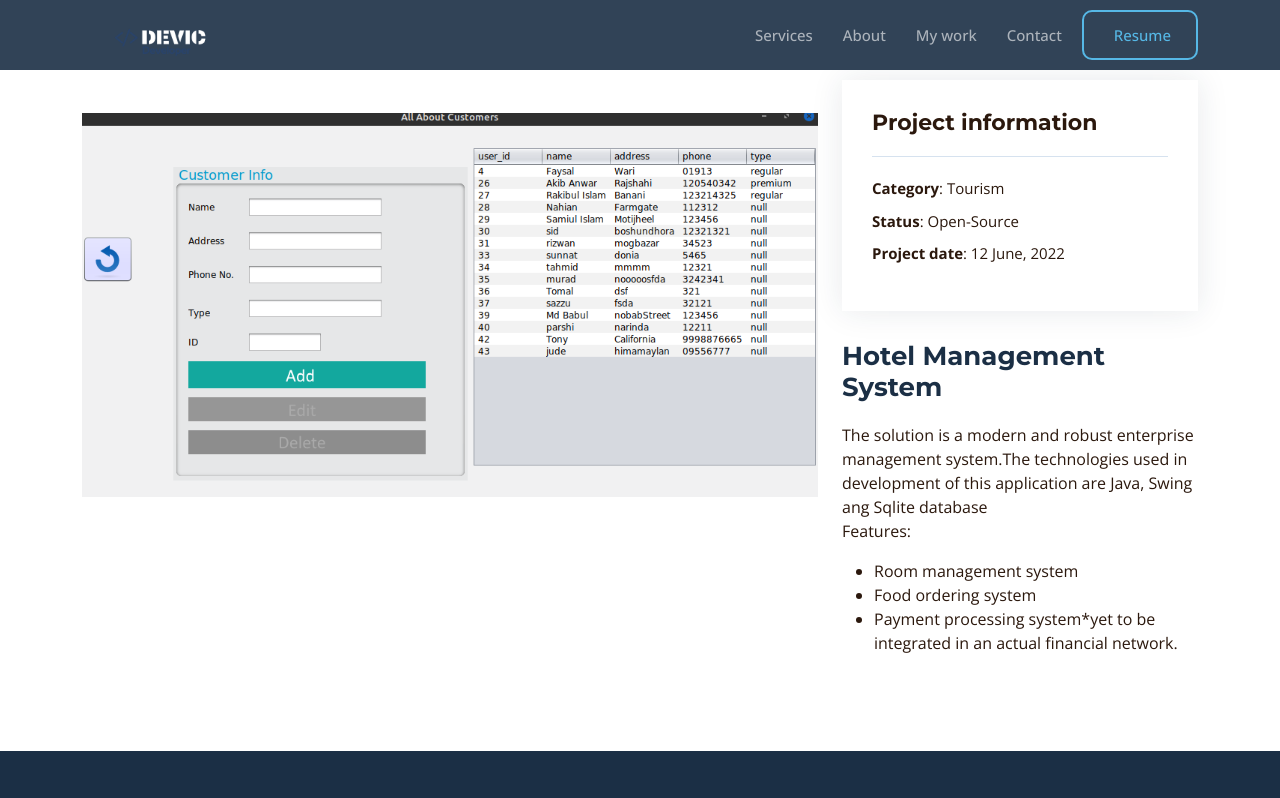
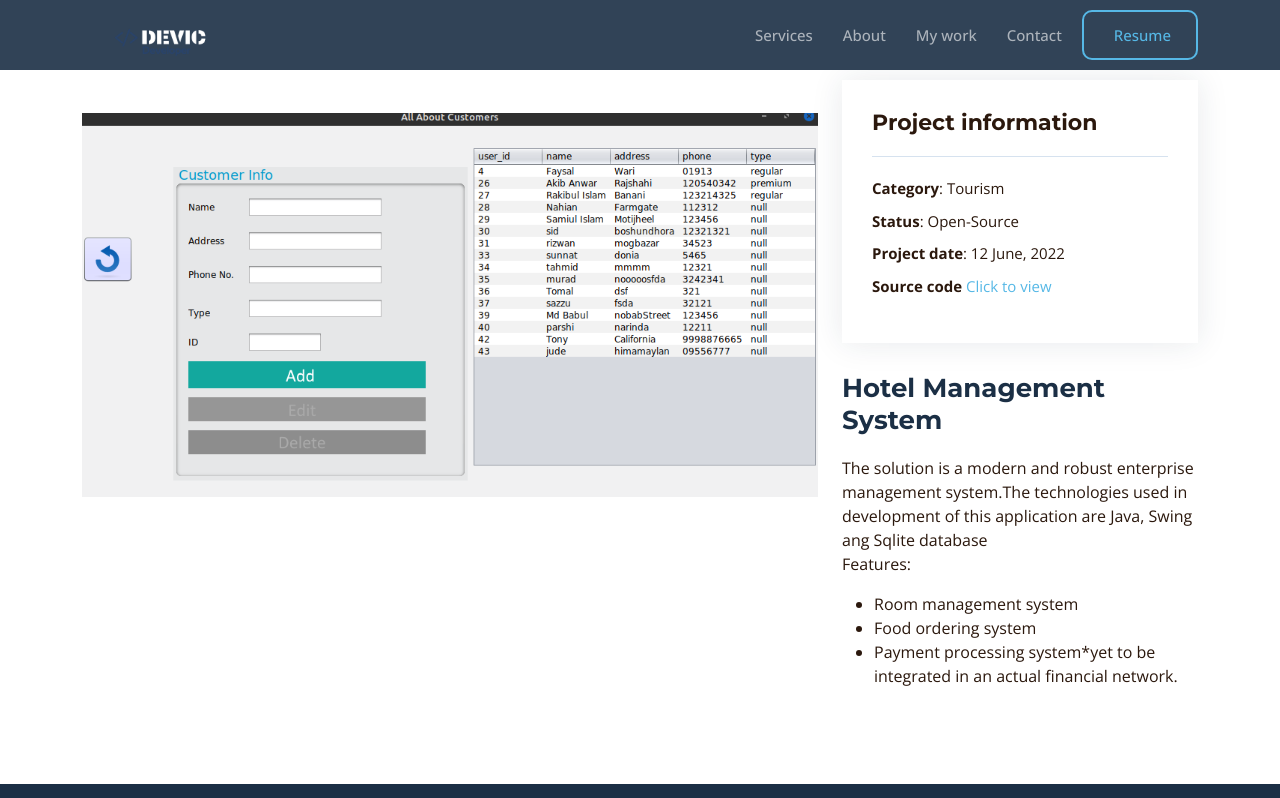
Before and after one commit to vic-mwenda/myportfolio, a plain HTML site: page details/portfolio-details4.html in a window 1280 px wide. Shown: the top 798 px of the page. Drawn offline with nearby package versions, Linux system fonts and the light colour scheme.

Commit message:
Update portfolio-details4.html

```diff
--- a/details/portfolio-details4.html
+++ b/details/portfolio-details4.html
@@ -87,6 +87,7 @@
                             <li><strong>Category</strong>: Tourism</li>
                             <li><strong>Status</strong>: Open-Source</li>
                             <li><strong>Project date</strong>: 12 June, 2022</li>
+			    <li><strong>Source code</strong><a href="https://github.com/vic-mwenda/Java-CRUD-app-for-a-weather-management-system"> Click to view</a></li>
                         </ul>
                     </div>
                     <div class="portfolio-description">
```
